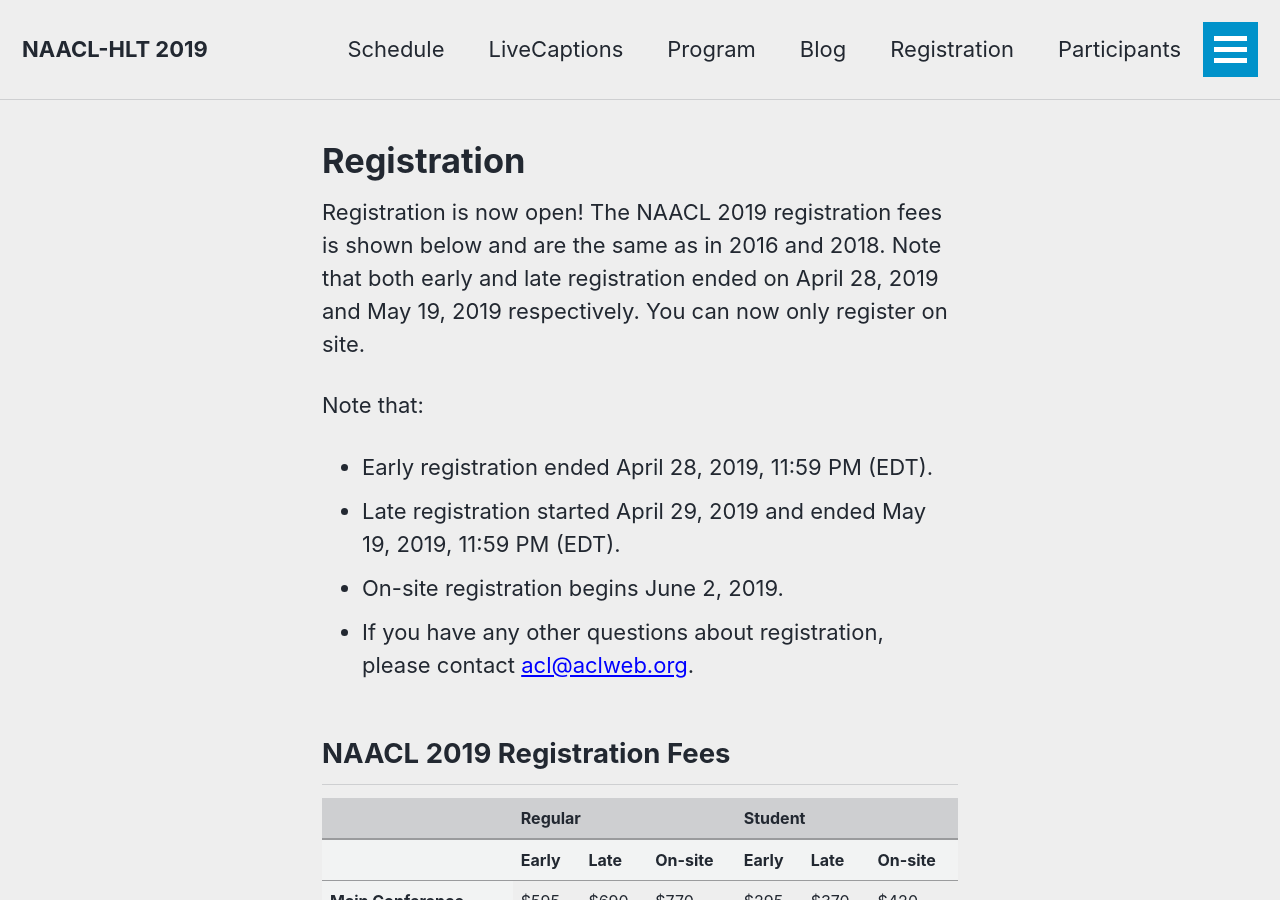
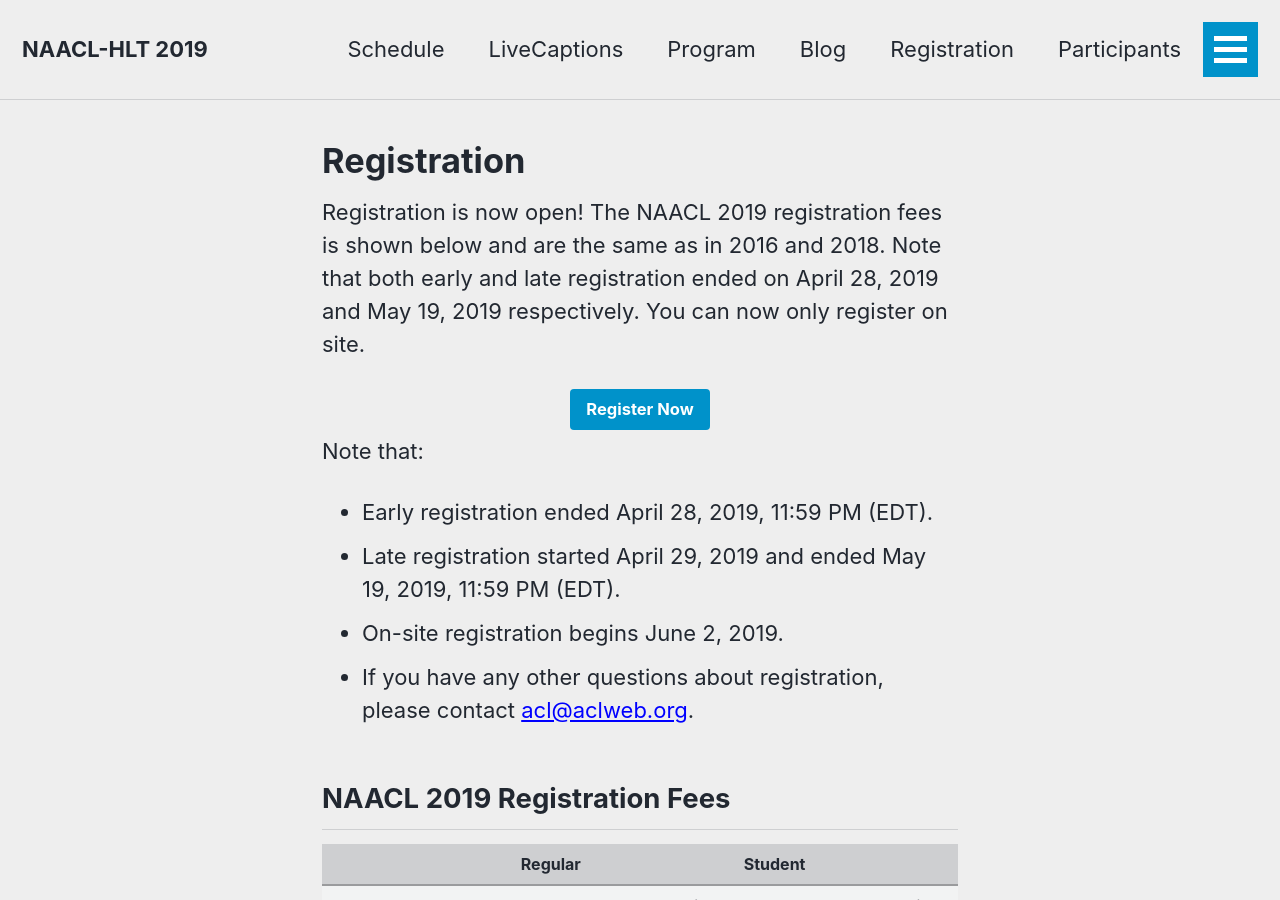
Before and after one commit to naacl-org/naacl-2021-website, a Jekyll site: the page built from _pages/registration.md, in a window 1280 px wide and 900 px high. Built offline with Jekyll 4.4.1, drawn with Linux system fonts in a browser that asks for light colours.

Commit message:
Restore registration button.

```diff
--- a/_pages/registration.md
+++ b/_pages/registration.md
@@ -12,10 +12,10 @@
 
 Registration is now open! The NAACL 2019 registration fees is shown below and are the same as in 2016 and 2018. Note that both early and late registration ended on April 28, 2019 and May 19, 2019 respectively. You can now only register on site.
 
-<!-- <div class="text-center">
+<div class="text-center">
     <a href="https://aclweb.org/conference/naacl-hlt-2019-conference-registration/" target="_blank" class="btn btn--primary">Register Now</a>
 </div>
- -->
+
 Note that:
 - Early registration ended April 28, 2019, 11:59 PM (EDT).<br/>
 - Late registration started April 29, 2019 and ended May 19, 2019, 11:59 PM (EDT).<br/>
```
